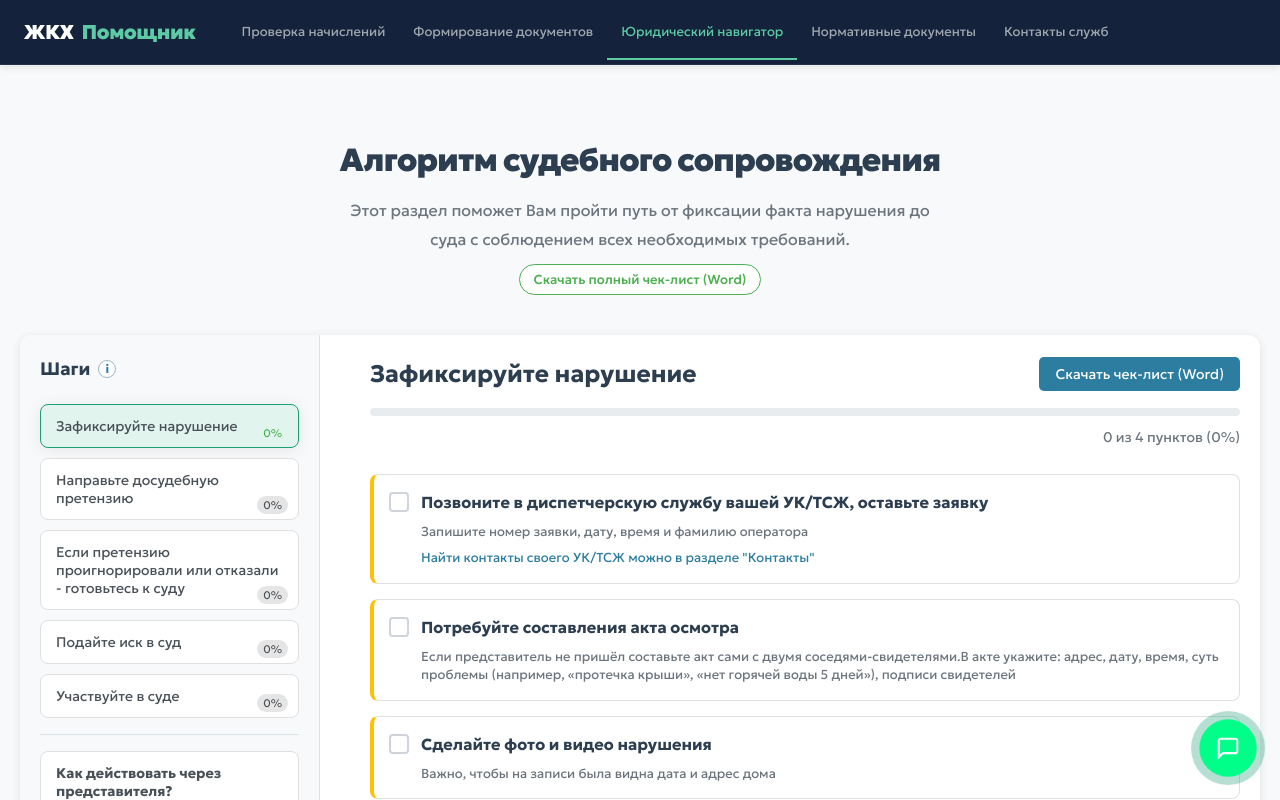
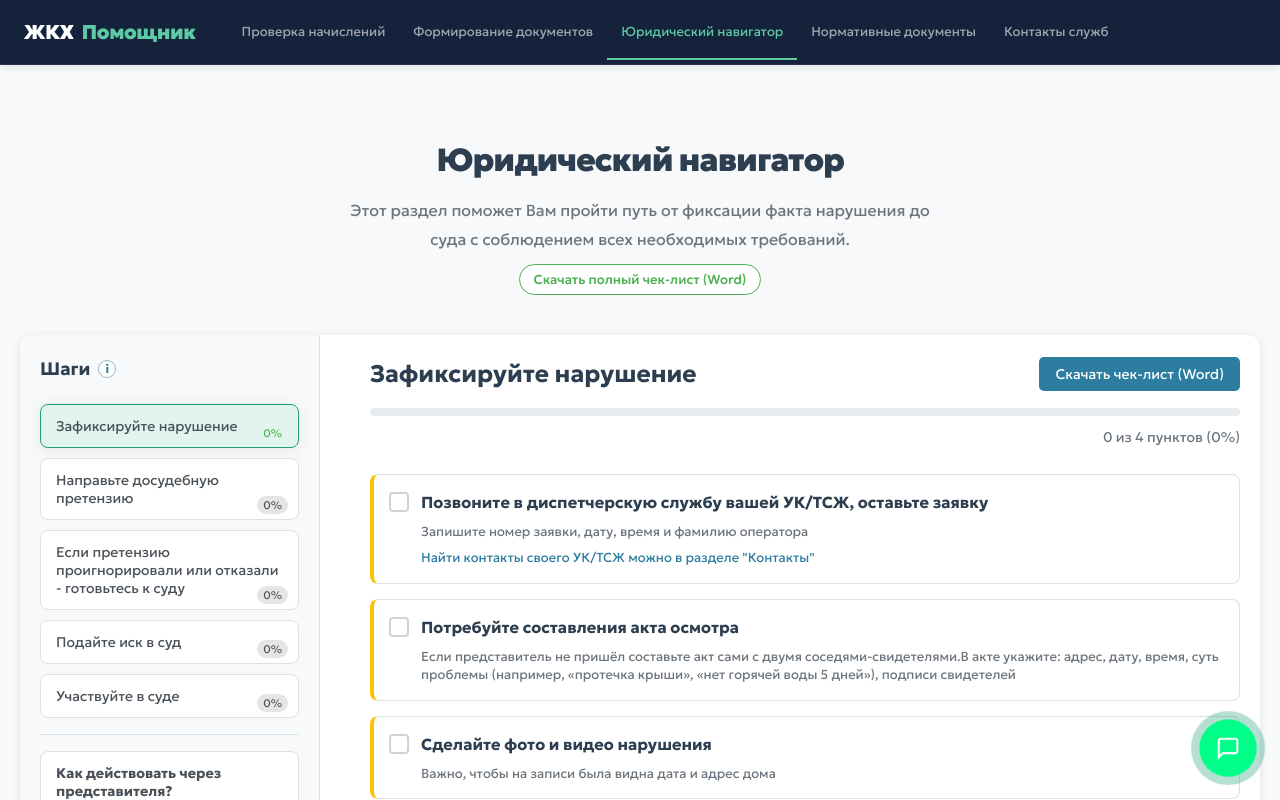
Before and after one commit to satret/zhkh-project, a React (Vite) app in the folder frontend/: page / in a window 1280 px wide. Both pictures are taken after a click on the button 890 px from the left and 482 px from the top of the page. Shown: the top 800 px of the page. Built offline with nearby package versions, Linux system fonts and the light colour scheme.

Commit message:
Update SelfCheck.jsx

```diff
--- a/frontend/src/pages/SelfCheck.jsx
+++ b/frontend/src/pages/SelfCheck.jsx
@@ -299,7 +299,7 @@ export default function SelfCheck({ subsection, onPageChange }) {
         ${categoriesHtml}
 
         <div class="footer">
-          Сгенерировано в разделе "Алгоритм судебного сопровождения" системы ЖКХ помощник<br>
+          Сгенерировано в разделе "Юридический навигатор" системы ЖКХ помощник<br>
           * Отмеченные ✅ пункты уже выполнены<br>
         </div>
       </body>
@@ -400,7 +400,7 @@ export default function SelfCheck({ subsection, onPageChange }) {
         ${itemsHtml}
 
         <div class="footer">
-          Сгенерировано в разделе "Алгоритм судебного сопровождения" системы ЖКХ помощник<br>
+          Сгенерировано в разделе "Юридический навигатор" системы ЖКХ помощник<br>
           * Отмеченные ✅ пункты уже выполнены
         </div>
       </body>
@@ -433,7 +433,7 @@ export default function SelfCheck({ subsection, onPageChange }) {
         <div className="page-header">
           <div>
             <div>
-              <h1>Алгоритм судебного сопровождения</h1>
+              <h1>Юридический навигатор</h1>
               <p className="page-subtitle">Этот раздел поможет Вам пройти путь от фиксации факта нарушения до суда с соблюдением всех необходимых требований.</p>
                <button
               onClick={downloadFullChecklistAsWord}
```
